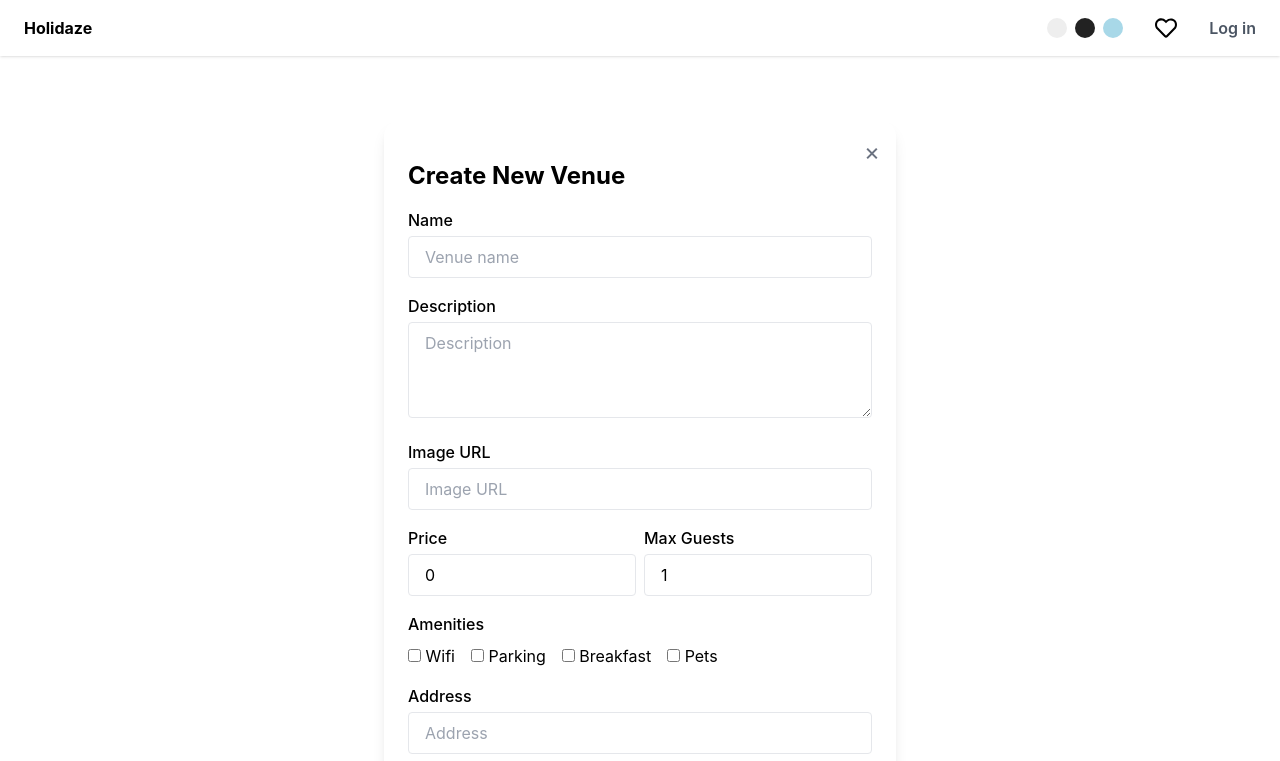
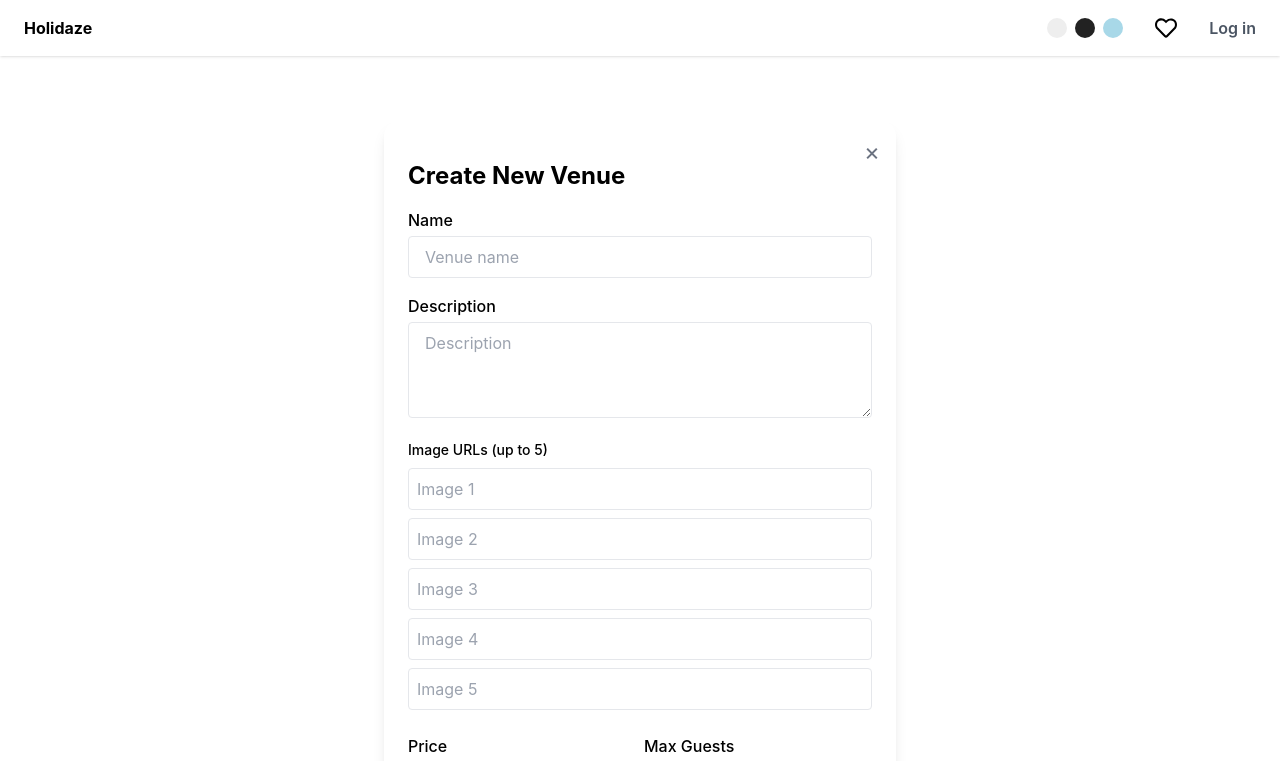
Before and after one commit to juliehabb/final-exam, a React (Create React App) app: page /#/venues/new in a window 1280 px wide. Shown: the top 761 px of the page. Built offline with nearby package versions, Linux system fonts and the light colour scheme.

Commit message:
ability to add more than one image to venue

```diff
--- a/src/pages/newVenuePage.tsx
+++ b/src/pages/newVenuePage.tsx
@@ -12,16 +12,14 @@ import type { NewVenueData } from "../api/holidaze/venues";
 export default function NewVenuePage() {
     const navigate = useNavigate();
     const { createVenue, loading, error } = useCreateVenue();
-    // Input states for venue fields
     const [name, setName] = useState("");
   const [description, setDescription] = useState("");
-    const [mediaUrl, setMediaUrl] = useState("");
-    const [mediaAlt, setMediaAlt] = useState("");
+  const [mediaUrls, setMediaUrls] = useState(["", "", "", "", ""]);
   const [price, setPrice] = useState(0);
   const [maxGuests, setMaxGuests] = useState(1);
   const [wifi, setWifi] = useState(false);
-    const [parking, setParking]  = useState(false);
-    const [breakfast, setBreakfast]  = useState(false);
+  const [parking, setParking] = useState(false);
+  const [breakfast, setBreakfast] = useState(false);
   const [pets, setPets] = useState(false);
   const [address, setAddress] = useState("");
   const [city, setCity] = useState("");
@@ -33,23 +31,26 @@ export default function NewVenuePage() {
    */
         async function handleSubmit(e: FormEvent) {
         e.preventDefault();
+
+    const media = mediaUrls
+      .filter((url) => url.trim() !== "")
+      .map((url) => ({ url, alt: name }));
+
     const payload: NewVenueData = {
       name,
       description,
-            media: mediaUrl
-            ? [{url: mediaUrl,alt: mediaAlt || "" }]
-            : [],
+      media,
       price,
       maxGuests,
       rating: 0,
       meta: { wifi, parking, breakfast, pets },
-            location: {address, city, zip, country},
+      location: { address, city, zip, country },
     };
 
     try {
       await createVenue(payload);
       navigate("/profile");
-        } catch (err:any) {
+    } catch (err: any) {
       console.error("Failed to create venue:", err);
     }
   }
@@ -92,13 +93,21 @@ export default function NewVenuePage() {
         </div>
 
         <div>
-          <label className="block font-medium mb-1">Image URL</label>
+          <label className="block text-sm font-medium mb-2">Image URLs (up to 5)</label>
+          {mediaUrls.map((url, index) => (
             <input
-            className="w-full px-4 py-2 border rounded"
-            value={mediaUrl}
-            onChange={(e) => setMediaUrl(e.target.value)}
-            placeholder="Image URL"
+              key={index}
+              type="url"
+              placeholder={`Image ${index + 1}`}
+              className="w-full border p-2 rounded mb-2"
+              value={url}
+              onChange={(e) => {
+                const updated = [...mediaUrls];
+                updated[index] = e.target.value;
+                setMediaUrls(updated);
+              }}
             />
+          ))}
         </div>
 
         <div className="flex gap-2">
```
Lines whose indentation alone changed are shown as unchanged.
